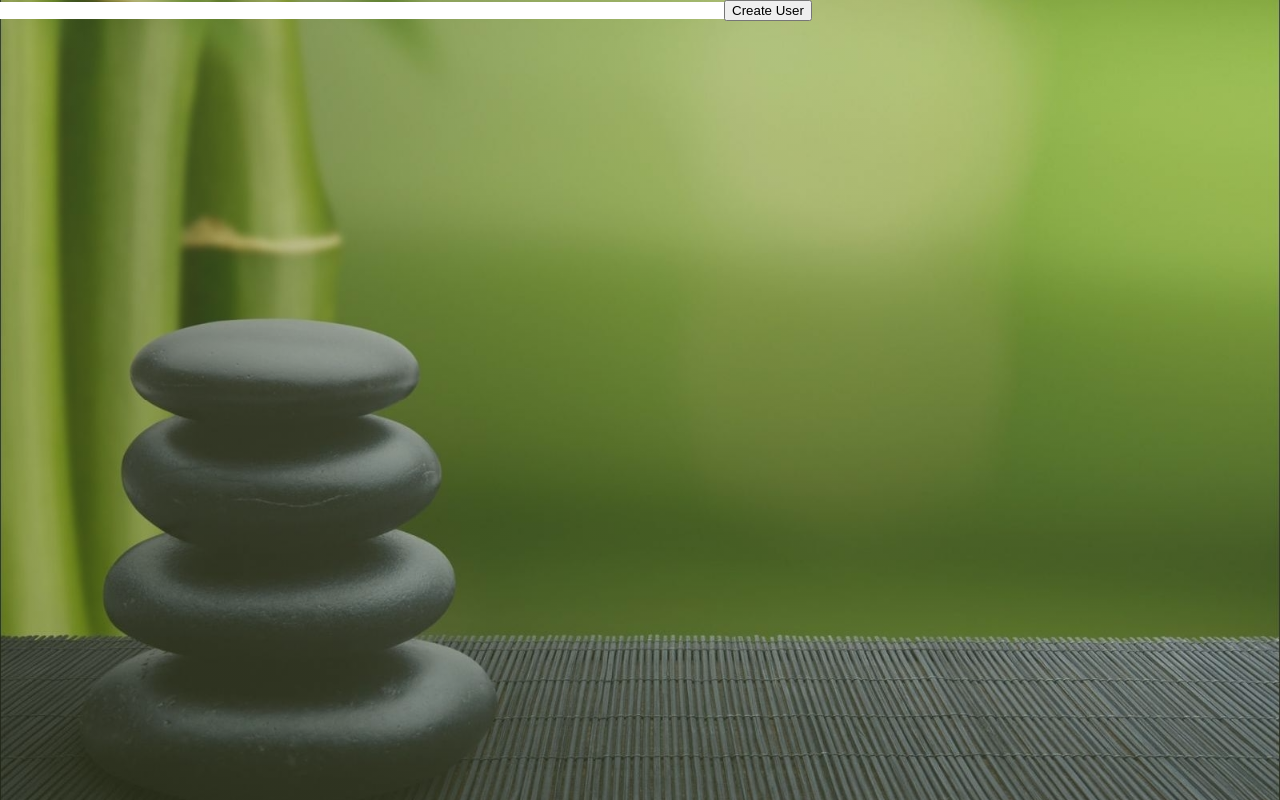
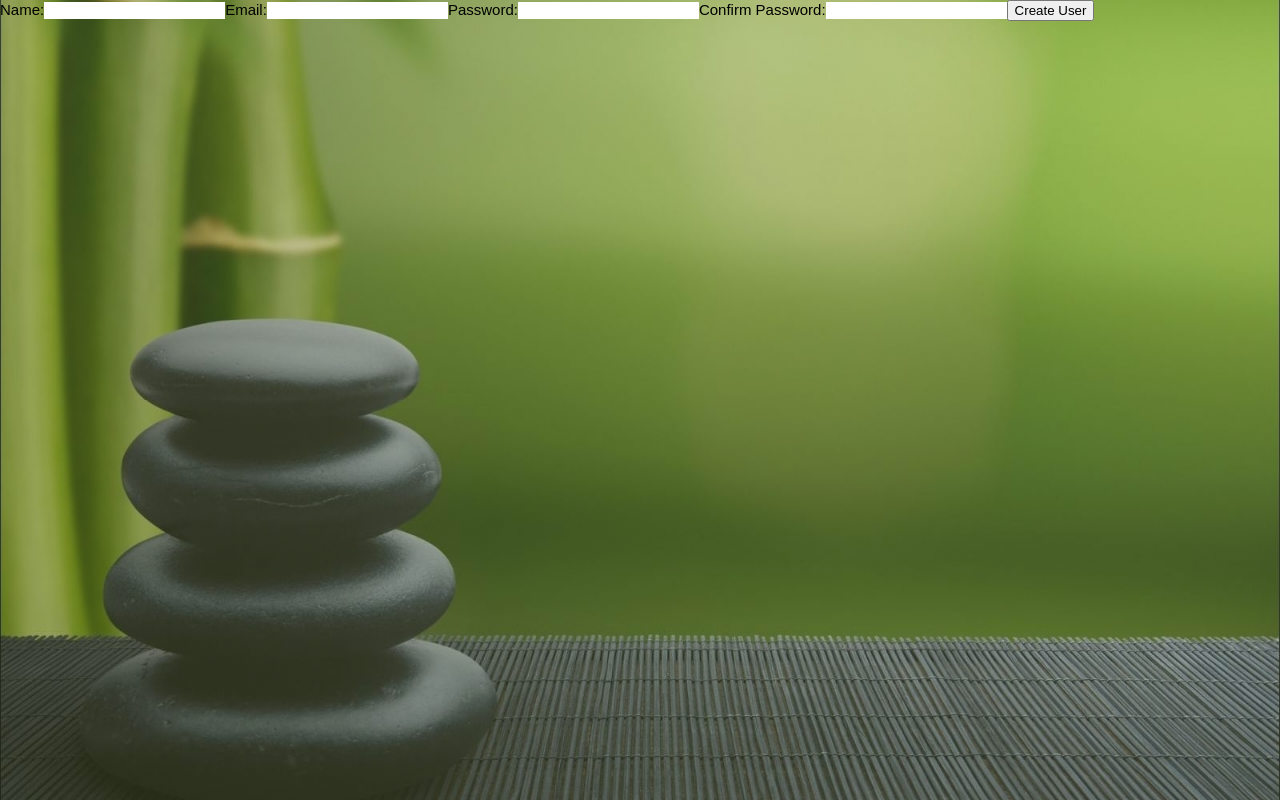
Before and after one commit to brandonzPB/mindful, a React (Create React App) app: page /create in a window 1280 px wide. Built offline with nearby package versions, Linux system fonts and the light colour scheme.

Commit message:
Fixed user creation code

```diff
--- a/src/App.js
+++ b/src/App.js
@@ -4,6 +4,7 @@ import UserContextProvider from './contexts/UserContext';
 
 import Welcome from './components/Welcome';
 import CreateUser from './components/CreateUser';
+import Login from './components/Login';
 import Terms from './components/Terms';
 import LogoutButton from './components/LogoutButton';
 import Info from './components/Info';
@@ -24,8 +25,10 @@ function App() {
 
           <Route exact path="/" component={Welcome} />
           <Route exact path="/create" component={CreateUser} />
+          <Route exact path="/login" component={Login} />
+
+          <Route exact path="/terms" component={Terms} />
           <Route exact path="/dashboard" component={Dashboard} />
-          <Route exact path="/terms" component={Terms} />
           <Route exact path="/info" component={Info} />
 
           <Route exact path="/videos" component={RecVideos} />
--- a/src/components/CreateUser.js
+++ b/src/components/CreateUser.js
@@ -1,15 +1,17 @@
 import React, { useState, useContext } from 'react';
+import { Route, Redirect } from 'react-router-dom';
 import { UserContext } from '../contexts/UserContext';
 import userService from '../services/userService';
 
 const CreateUser = () => {
-  const { user, dispatch } = useContext(UserContext);
+  const { createUser } = useContext(UserContext);
 
   const [account, setAccount] = useState({
     name: '',
     email: '',
     password: '',
-    confirmPassword: ''
+    confirmPassword: '',
+    created: false, // redirects to privacy policy upon creation
   });
 
   const [err, setErr] = useState({ ref: '' });
@@ -26,6 +28,13 @@ const CreateUser = () => {
   const handleSubmit = async (event) => {
     event.preventDefault();
 
+    // reset error state to blank
+    setErr({
+      ...err,
+      ref: ''
+    });
+
+    // password inputs don't match
     if (account.password !== account.confirmPassword) {
       return setErr({
         ...err,
@@ -35,80 +44,89 @@ const CreateUser = () => {
 
     const userObj = {
       name: account.name,
-      email: account.email
+      email: account.email,
+      password: account.password
     };
 
-    const res = await userService.check(userObj);
+    // check if user already exists
+    const response = await userService.check(userObj);
 
-    if (res === null) {
-      // user doesn't exist
+    if (response.result === 'User is free') {
 
-      await userService.create(user)
-        .then(res => {
-          console.log('res', res);
+      await createUser(userObj);
 
-          dispatch({ type: 'CREATE_USER', user: {
-            email: res.email,
-            createToken: res.createToken
-          }});
+      return setAccount({
+        ...account,
+        created: true
+      });
 
-          return res;
-        })
-        .catch(err => console.error(err));
-    } else {
-      // user exists
-
-      if (res.result === 'Name exists') {
+    } else if (response.result === 'Name exists') {
       return setErr({
         ...err,
         ref: 'name'
       });
-      } else if (res.result === 'Email exists') {
+
+    } else if (response.result === 'Email exists') {
       return setErr({
         ...err,
         ref: 'email'
       });
     }
   }
-  }
 
   return (
     <div className="create-user-container">
-      <form onSubmit={handleSubmit}>
+      {
+        account.created ?
+          <Route exact path="/create">
+            <Redirect to="/terms" />
+          </Route>
+          : <form onSubmit={handleSubmit}>
+            <label className="create-input-label">Name:</label>
             <input
               style={{ border: err.ref === 'name' ? '2px solid red' : 'none' }}
               type="text"
               name="name"
-          value={user.name}
+              value={account.name}
               onChange={handleChange}
               className="create-input"
             />
+
+            <label className="create-input-label">Email:</label>
             <input
               style={{ border: err.ref === 'email' ? '2px solid red' : 'none' }}
               type="email"
+              minLength={3}
               name="email"
-          value={user.email}
+              value={account.email}
               onChange={handleChange}
               className="create-input"
             />
+
+            <label className="create-input-label">Password:</label>
             <input
               style={{ border: err.ref === 'password' ? '2px solid red' : 'none' }}
               type="password"
               name="password"
-          value={user.password}
+              value={account.password}
               onChange={handleChange}
               className="create-input"
             />
+
+            <label className="create-input-label">Confirm Password:</label>
             <input
               style={{ border: err.ref === 'password' ? '2px solid red' : 'none' }}
               type="password"
+              minLength={5}
+              maxLength={31}
               name="confirmPassword"
-          value={user.password}
+              value={account.confirmPassword}
               onChange={handleChange}
               className="create-input"
             />
             <button className="create-user-btn">Create User</button>
           </form>
+      }
     </div>
   );
 }
--- a/src/components/Login.js
+++ b/src/components/Login.js
@@ -25,41 +25,74 @@ const Login = () => {
     });
   }
 
-  const handleSubmit = event => {
+  const handleSubmit = async (event) => {
     event.preventDefault();
 
+    // reset error state to blank
+    setErr({
+      ...err,
+      status: false,
+      ref: ''
+    });
+
+    // check if name and email are empty
     if (!info.name.trim() && !info.email.trim()) {
       return false;
     }
 
-    const userObj = {
-      name: info.name,
-      email: info.email,
-      password: info.password
-    };
+    let type;
+    const userObj = { password: info.password };
 
-    const res = userService.check(userObj);
+    if (info.name.trim() === '' && info.email.trim() === '') {
+      // both name and email are empty (somehow passed first check)
+      return false;
 
-    if (res === null) {
-      // user doesn't exist
+    } else if (info.name.trim() === '') {
+      // only name is empty
+      type = 'email';
+      userObj.email = info.email;
 
+    } else if (info.email.trim() === '') {
+      // only email is empty
+      type = 'name'
+      userObj.name = info.name;
+    }
+
+    // check if user exists in database
+    const res = await userService.check(userObj);
+
+    console.log('res', res);
+    return false;
+
+    if (res.result === 'User is free') {
       return setErr({
         ...err,
         status: true
       });
-    } else if (res.result === 'Password error') {
+    }
+
+    // checks if login is successful
+    const loginRes = await userService.login(userObj);
+
+    if (loginRes.result === 'Password incorrect') {
       return setErr({
         ...err,
         ref: 'password'
       });
-    } else {
-      // user exists
+    } else if (loginRes.result === 'User not found') {
+      return setErr({
+        ...err,
+        status: true
+      });
     }
+
+    // login user
   }
 
   return (
     <div className="login-container">
       <form onSubmit={handleSubmit}>
+        <label className="login-input-label">Name:</label>
         <input
           style={{ border: err.status ? '2px solid red' : 'none' }}
           type="name"
@@ -68,6 +101,8 @@ const Login = () => {
           onChange={handleChange}
           className="login-input"
         />
+
+        <label className="login-input-label">or Email:</label>
         <input
           style={{ border: err.status ? '2px solid red': 'none' }}
           type="email"
@@ -76,6 +111,8 @@ const Login = () => {
           onChange={handleChange}
           className="login-input"
         />
+
+        <label className="login-input-label">Password:</label>
         <input
           style={{ border: err.ref === 'password' ? '2px solid red' : 'none' }}
           type="password"
--- a/src/components/Terms.js
+++ b/src/components/Terms.js
@@ -4,9 +4,9 @@ import { UserContext } from '../contexts/UserContext';
 import userService from '../services/userService';
 
 const Terms = () => {
-  const { user, login } = useContext(UserContext);
+  const { user, login, removeUser } = useContext(UserContext);
 
-  const [rejected, setRejected] = useState(false);
+  const [rejected, setRejected] = useState({ state: false });
 
   const acceptTerms = response => {
     const user = {
@@ -17,18 +17,19 @@ const Terms = () => {
     login(user);
   }
 
+  // deletes user
   const rejectTerms = async () => {
     const userObject = { email: user.email };
 
-    await userService.remove(userObject, user.createToken);
+    removeUser();
 
-    localStorage.removeItem('my-user');
-    localStorage.removeItem('temp-info');
-
-    if (rejected) return;
-    return setRejected(!rejected);
+    return setRejected({
+      ...rejected,
+      state: true
+    });
   }
 
+  // redirects to dashboard if logged in
   if (user.accessToken) {
     return (
       <Route exact path="/terms">
@@ -40,19 +41,19 @@ const Terms = () => {
   return (
     <div className="terms-container">
       {
-        rejected
+        rejected.state
           ? <Route exact path="/terms">
             <Redirect to="/" />
           </Route>
           : <div className="terms-inner-container">
             <div className="terms-text-container">
               <span className="terms-header">Our Terms, Your Privacy</span>
-              <span className="terms-text">We only collect the name and email you provide to Facebook. </span>
+              <span className="terms-text">We only collect the name and email you provide with your account creation. </span>
               <span className="terms-text">We don't collect your responses to questions, nor do we track you in any way. </span>
               <span className="terms-text">The sole purpose of this app is to provide a resource to you that can help you become a more mindful and peaceful person. </span>
             </div>
             <span className="terms-text">Click the "Accept" below if you accept these terms and conditions</span>
-            <span className="terms-text">Otherwise, click "Reject Terms"</span>
+            <span className="terms-text">Otherwise, click "Reject Terms" and your account will be immediately deleted</span>
             <button onClick={rejectTerms} className="reject-btn">Reject Terms</button>
           </div>
       }
--- a/src/contexts/UserContext.js
+++ b/src/contexts/UserContext.js
@@ -23,6 +23,21 @@ const UserContextProvider = (props) => {
       ...link,
       dest: req
     });
+  }
+
+  const createUser = async (userObj) => {
+    await userService.create(userObj)
+      .then(res => {
+        console.log('res', res);
+
+        dispatch({ type: 'CREATE_USER', user: {
+          email: res.email,
+          createToken: res.createToken
+        }});
+
+        return res;
+      })
+      .catch(err => console.error(err));
   }
 
   const login = user => {
@@ -63,13 +78,20 @@ const UserContextProvider = (props) => {
     localStorage.removeItem('my-user');
   }
 
+  const removeUser = userObject => {
+    localStorage.removeItem('my-user');
+    userService.remove(userObject, user.createToken);
+  }
+
   return (
     <UserContext.Provider value={{
         user, dispatch,
         link, setLink,
         setDest,
+        createUser,
         login, logout,
         updateEntries,
+        removeUser,
     }}>
       {props.children}
     </UserContext.Provider>
```
Also changed, not shown: 1 other file (tests, documents, lock files or other folders). Lines whose indentation alone changed are shown as unchanged.
